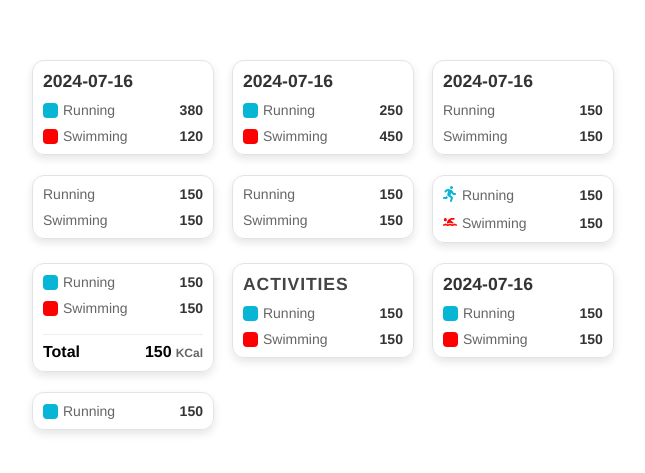
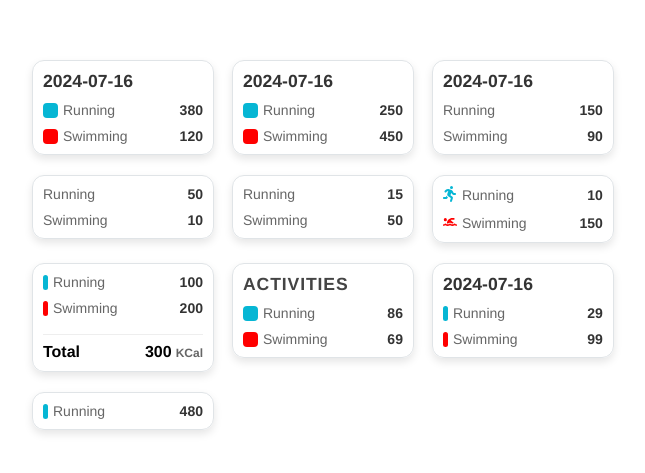
Before and after one commit to surya489/tooltip, a React (Create React App) app: page / in a window 1280 px wide. Shown: the part 155-628 px from the top of the page, without its empty margins (318-963 px from the left). Built offline with nearby package versions, Linux system fonts and the light colour scheme; a web font is replaced by a local one.

Commit message:
content updates

```diff
--- a/src/Components/ToolTip/ToolTip.js
+++ b/src/Components/ToolTip/ToolTip.js
@@ -25,53 +25,53 @@ const ToolTip = () => {
                     date="2024-07-16"
                     bodyItems={[
                         { text: 'Running', value: '150' },
-                        { text: 'Swimming', value: '150' }
+                        { text: 'Swimming', value: '90' }
                     ]}
                 />
                 <ToolTipCard
                     bodyItems={[
-                        { text: 'Running', value: '150' },
-                        { text: 'Swimming', value: '150' }
+                        { text: 'Running', value: '50' },
+                        { text: 'Swimming', value: '10' }
                     ]}
                 />
                 <ToolTipCard
                     bodyItems={[
-                        { text: 'Running', value: '150' },
-                        { text: 'Swimming', value: '150' }
+                        { text: 'Running', value: '15' },
+                        { text: 'Swimming', value: '50' }
                     ]}
                 />
                 <ToolTipCard
                     bodyItems={[
-                        { text: 'Running', value: '150', icon: 'run' },
+                        { text: 'Running', value: '10', icon: 'run' },
                         { text: 'Swimming', value: '150', icon: 'swim' }
                     ]}
                 />
                 <ToolTipCard
                     bodyItems={[
-                        { color: 'blue', square: true, text: 'Running', value: '150' },
-                        { color: 'red', square: true, text: 'Swimming', value: '150' }
+                        { color: 'blue', square: false, text: 'Running', value: '100' },
+                        { color: 'red', square: false, text: 'Swimming', value: '200' }
                     ]}
-                    totalValue="150"
+                    totalValue="300"
                     total
                     extension="KCal"
                 />
                 <ToolTipCard
                     title="Activities"
                     bodyItems={[
-                        { color: 'blue', square: true, text: 'Running', value: '150' },
-                        { color: 'red', square: true, text: 'Swimming', value: '150' }
+                        { color: 'blue', square: true, text: 'Running', value: '86' },
+                        { color: 'red', square: true, text: 'Swimming', value: '69' }
                     ]}
                 />
                 <ToolTipCard
                     date="2024-07-16"
                     bodyItems={[
-                        { color: 'blue', square: true, text: 'Running', value: '150' },
-                        { color: 'red', square: true, text: 'Swimming', value: '150' }
+                        { color: 'blue', square: false, text: 'Running', value: '29' },
+                        { color: 'red', square: false, text: 'Swimming', value: '99' }
                     ]}
                 />
                 <ToolTipCard
                     bodyItems={[
-                        { color: 'blue', square: true, text: 'Running', value: '150' }
+                        { color: 'blue', square: false, text: 'Running', value: '480' }
                     ]}
                 />
             </div>
```
